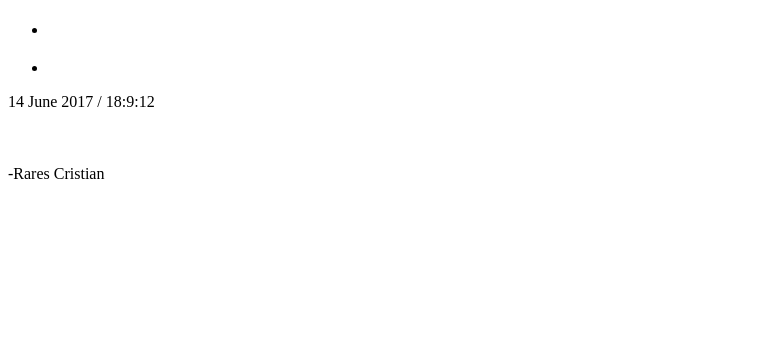
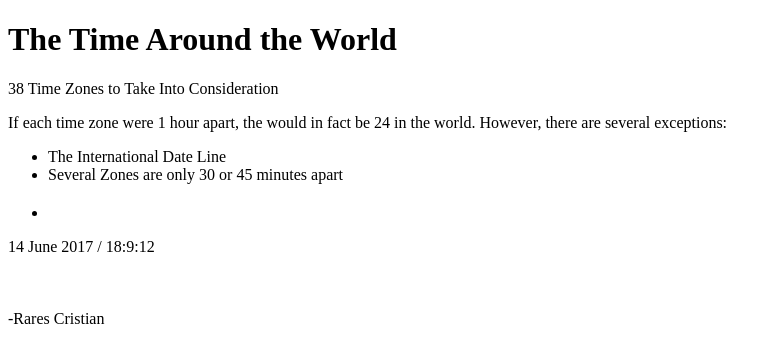
Before and after one commit to RaresC21/Tunnll-Internship, a Django app: page / in a window 1280 px wide. Shown: the top 363 px of the page, without its empty margins (0-781 px from the left). Run offline with Django 3.2, Linux system fonts and the light colour scheme.

Commit message:
Add Introduction

```diff
--- a/Time-and-Date/time_date_app/templates/time_date_app/index.html
+++ b/Time-and-Date/time_date_app/templates/time_date_app/index.html
@@ -6,19 +6,25 @@
   </head>
   <body>
     <div id="headline">
+      <div class="container">
 	<header>
-	<h1></h1>
-	<p><p>
+	  <h1>The Time Around the World</h1>
+	  <p>38 Time Zones to Take Into Consideration<p>
 	</header>
 	<div id="blurb">
-	<p></p>
+	  <p>If each time zone were 1 hour apart, the would in fact be 24 in the world.
+	    However, there are several exceptions:
+	  </p>
 	  <ul>
-	  <li>
+	    <li> The International Date Line </li>
+	    <li> Several Zones are only 30 or 45 minutes apart </li>
 	  </ul>
 	</div>
 	<form method="post" id="register">
 	</form>
       </div>
+    </div>
+
     <div id="section1">
       <h2></h2>
       <p></p>
```
Lines whose indentation alone changed are shown as unchanged.
